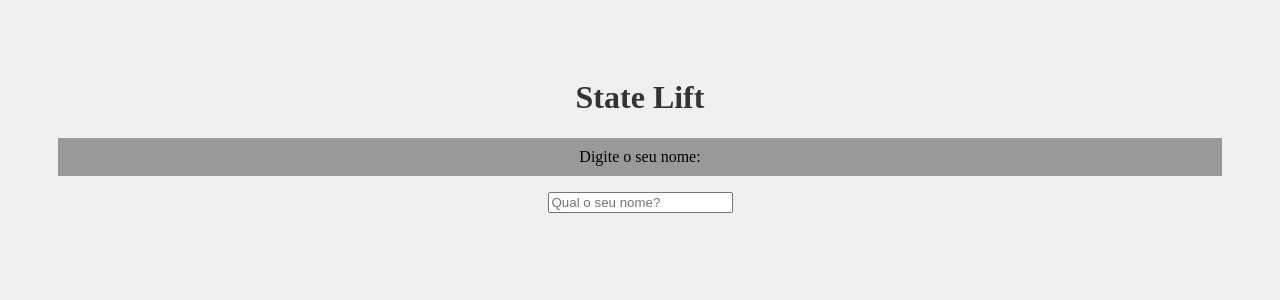
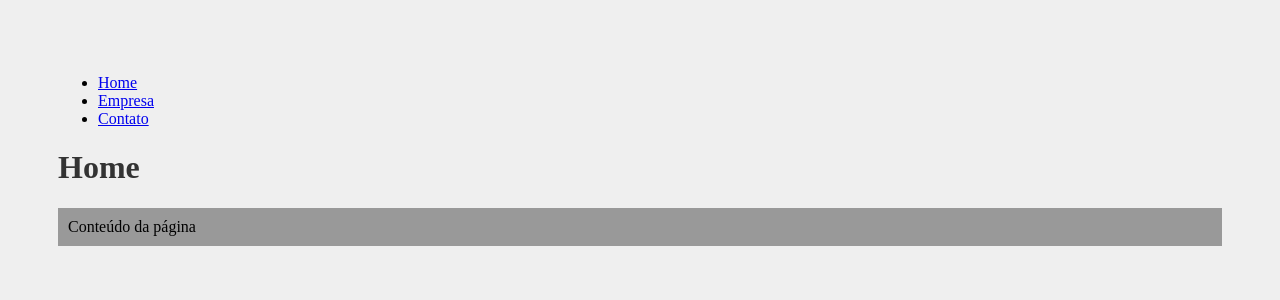
Before and after one commit to nandagenu/learning-react, a React (Create React App) app: page / in a window 1280 px wide. Shown: the top 300 px of the page. Built offline with nearby package versions, Linux system fonts and the light colour scheme.

Commit message:
react router

```diff
--- a/package.json
+++ b/package.json
@@ -7,8 +7,9 @@
     "@testing-library/jest-dom": "^6.9.1",
     "@testing-library/react": "^16.3.0",
     "@testing-library/user-event": "^13.5.0",
-    "react": "^19.2.0",
-    "react-dom": "^19.2.0",
+    "react": "^18.3.1",
+    "react-dom": "^18.3.1",
+    "react-router-dom": "^6.28.0",
     "react-scripts": "5.0.1",
     "web-vitals": "^2.1.4"
   },
--- a/src/App.jsx
+++ b/src/App.jsx
@@ -1,17 +1,24 @@
-import './App.css';
-import { useState } from 'react'
-import Saudacao from './components/Saudacao'
-import SeuNome from './components/SeuNome';
+import { BrowserRouter as Router, Routes, Route, Link} from 'react-router-dom';
+import Home from './components/pages/Home';
+import Contato from './components/pages/Contato';
+import Empresa from './components/pages/Empresa';
 
 function App() {
-  const [nome, setNome] = useState()
 
   return (
-    <div className="App">
-      <h1>State Lift</h1>
-      <SeuNome setNome={setNome}/>
-      <Saudacao nome={nome}/>
-    </div>
+    <Router>
+      <ul>
+        <li><Link to="/">Home</Link></li>
+        <li><Link to="/empresa">Empresa</Link></li>
+        <li><Link to="/contato">Contato</Link></li>
+      </ul>
+
+      <Routes>
+        <Route path="/" element={<Home />}/>
+        <Route path="/contato" element={<Contato />}/>
+        <Route path="/empresa" element={<Empresa />}/>
+      </Routes>
+    </Router>
   );
 }
 
--- /dev/null
+++ b/src/components/pages/Contato.js
@@ -0,0 +1,10 @@
+function Contato() {
+    return (
+        <div>
+            <h1>Contato</h1>
+            <p>Conteúdo da página</p>
+        </div>
+    )
+}
+
+export default Contato
--- /dev/null
+++ b/src/components/pages/Empresa.js
@@ -0,0 +1,10 @@
+function Empresa() {
+    return (
+        <div>
+            <h1>Empresa</h1>
+            <p>Conteúdo da página</p>
+        </div>
+    )
+}
+
+export default Empresa
--- /dev/null
+++ b/src/components/pages/Home.js
@@ -0,0 +1,10 @@
+function Home() {
+    return (
+        <div>
+            <h1>Home</h1>
+            <p>Conteúdo da página</p>
+        </div>
+    )
+}
+
+export default Home
```
Also changed, not shown: 1 other file (tests, documents, lock files or other folders).
